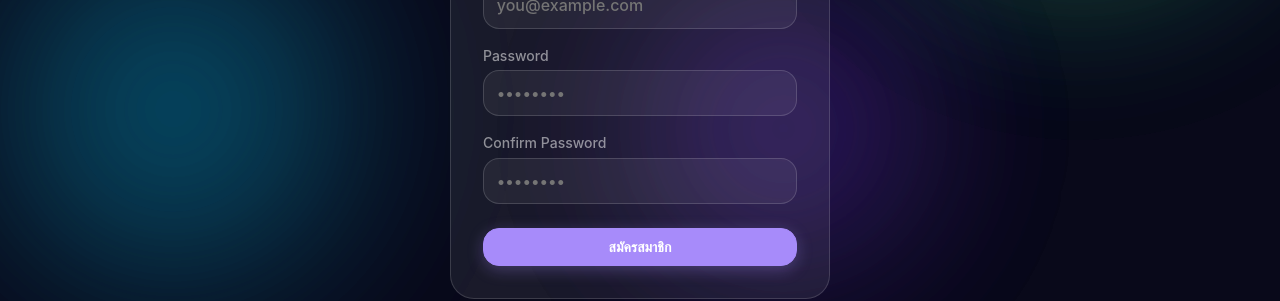
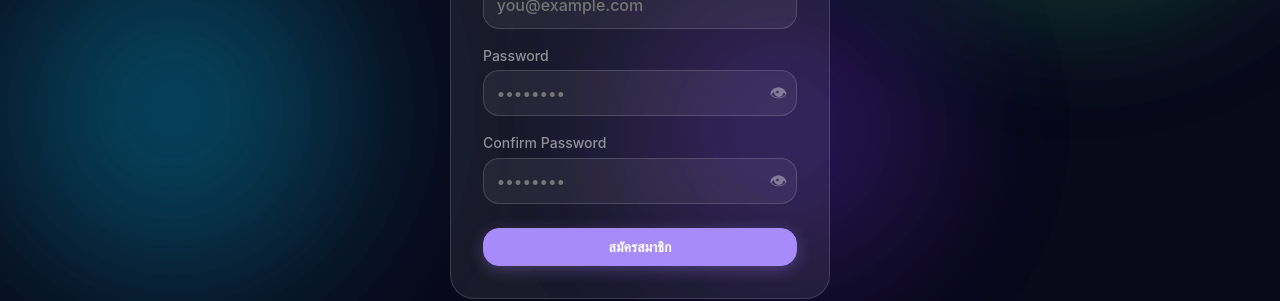
Before and after one commit to Maythane/my-bike, a React (Vite) app in the folder frontend/: page /login in a window 1280 px wide. Both pictures are taken after a click on the element "สมัครสมาชิก". Shown: the part 389-690 px from the top of the page. Built offline with nearby package versions, Linux system fonts and the light colour scheme; no server answers.

Commit message:
feat: add password show/hide toggle to AuthPage and AccountModal

```diff
--- a/frontend/src/components/ui/AccountModal.tsx
+++ b/frontend/src/components/ui/AccountModal.tsx
@@ -29,6 +29,9 @@ export default function AccountModal({ onClose }: { onClose: () => void }) {
   const [loading, setLoading] = useState(false);
   const [error, setError]     = useState<string | null>(null);
   const [success, setSuccess] = useState<string | null>(null);
+  const [showCurrent, setShowCurrent] = useState(false);
+  const [showNew, setShowNew]         = useState(false);
+  const [showConfirm, setShowConfirm] = useState(false);
 
   const closeTimer = useRef<ReturnType<typeof setTimeout> | null>(null);
   useEffect(() => () => { if (closeTimer.current) clearTimeout(closeTimer.current); }, []);
@@ -162,19 +165,31 @@ export default function AccountModal({ onClose }: { onClose: () => void }) {
           <form onSubmit={handlePasswordSubmit} className="auth-form">
             <label>
               Current Password
-              <input type="password" value={currentPw}
-                onChange={(e) => setCurrentPw(e.target.value)} required />
+              <div className="pw-wrap">
+                <input type={showCurrent ? "text" : "password"} value={currentPw}
+                  onChange={(e) => setCurrentPw(e.target.value)} required />
+                <button type="button" className="pw-toggle" tabIndex={-1}
+                  onClick={() => setShowCurrent((v) => !v)}>{showCurrent ? "🙈" : "👁"}</button>
+              </div>
             </label>
             <label>
               New Password
-              <input type="password" value={newPw}
-                onChange={(e) => setNewPw(e.target.value)}
-                minLength={8} placeholder="อย่างน้อย 8 ตัวอักษร" required />
+              <div className="pw-wrap">
+                <input type={showNew ? "text" : "password"} value={newPw}
+                  onChange={(e) => setNewPw(e.target.value)}
+                  minLength={8} placeholder="อย่างน้อย 8 ตัวอักษร" required />
+                <button type="button" className="pw-toggle" tabIndex={-1}
+                  onClick={() => setShowNew((v) => !v)}>{showNew ? "🙈" : "👁"}</button>
+              </div>
             </label>
             <label>
               Confirm New Password
-              <input type="password" value={confirmPw}
-                onChange={(e) => setConfirmPw(e.target.value)} required />
+              <div className="pw-wrap">
+                <input type={showConfirm ? "text" : "password"} value={confirmPw}
+                  onChange={(e) => setConfirmPw(e.target.value)} required />
+                <button type="button" className="pw-toggle" tabIndex={-1}
+                  onClick={() => setShowConfirm((v) => !v)}>{showConfirm ? "🙈" : "👁"}</button>
+              </div>
             </label>
             {error && <p className="auth-error">{error}</p>}
             {success && <p className="auth-success">✓ {success}</p>}
--- a/frontend/src/index.css
+++ b/frontend/src/index.css
@@ -1985,6 +1985,14 @@ html.light .shock-preset-card {
   font-size: 1rem;
 }
 .auth-form input:focus { outline: none; border-color: var(--purple-border); }
+.pw-wrap { position: relative; }
+.pw-wrap input { width: 100%; padding-right: 2.5rem; box-sizing: border-box; }
+.pw-toggle {
+  position: absolute; right: 0.6rem; top: 50%; transform: translateY(-50%);
+  background: none; border: none; cursor: pointer; padding: 0; line-height: 1;
+  color: var(--slate); font-size: 1.1rem; opacity: 0.7;
+}
+.pw-toggle:hover { opacity: 1; }
 .auth-error { color: var(--red); font-size: 0.875rem; margin: 0; }
 .auth-success { color: var(--green); font-size: 0.875rem; margin: 0; }
 
--- a/frontend/src/pages/AuthPage.tsx
+++ b/frontend/src/pages/AuthPage.tsx
@@ -18,6 +18,8 @@ export default function AuthPage() {
   const [identifier, setIdentifier] = useState("");
   const [password, setPassword] = useState("");
   const [confirm, setConfirm] = useState("");
+  const [showPassword, setShowPassword] = useState(false);
+  const [showConfirm, setShowConfirm] = useState(false);
   const [error, setError] = useState<string | null>(null);
   const [loading, setLoading] = useState(false);
 
@@ -181,28 +183,40 @@ export default function AuthPage() {
           {!isPhone && (
             <label>
               Password
+              <div className="pw-wrap">
                 <input
-                type="password"
+                  type={showPassword ? "text" : "password"}
                   value={password}
                   onChange={(e) => setPassword(e.target.value)}
                   placeholder="••••••••"
                   required
                   autoComplete={tab === "login" ? "current-password" : "new-password"}
                 />
+                <button type="button" className="pw-toggle" onClick={() => setShowPassword((v) => !v)}
+                  tabIndex={-1} aria-label={showPassword ? "ซ่อน password" : "แสดง password"}>
+                  {showPassword ? "🙈" : "👁"}
+                </button>
+              </div>
             </label>
           )}
 
           {tab === "register" && (
             <label>
               Confirm Password
+              <div className="pw-wrap">
                 <input
-                type="password"
+                  type={showConfirm ? "text" : "password"}
                   value={confirm}
                   onChange={(e) => setConfirm(e.target.value)}
                   placeholder="••••••••"
                   required
                   autoComplete="new-password"
                 />
+                <button type="button" className="pw-toggle" onClick={() => setShowConfirm((v) => !v)}
+                  tabIndex={-1} aria-label={showConfirm ? "ซ่อน password" : "แสดง password"}>
+                  {showConfirm ? "🙈" : "👁"}
+                </button>
+              </div>
             </label>
           )}
 
```
Lines whose indentation alone changed are shown as unchanged.
